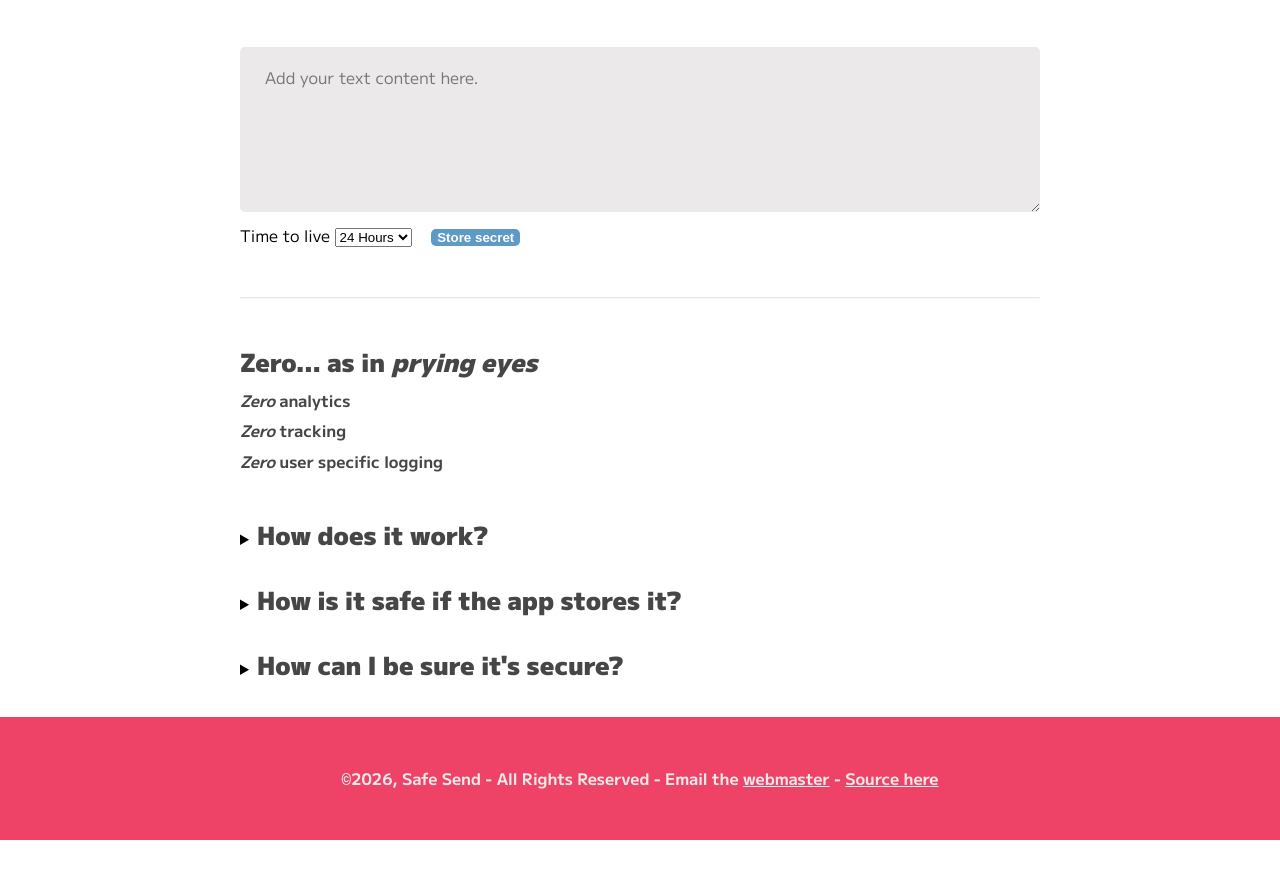
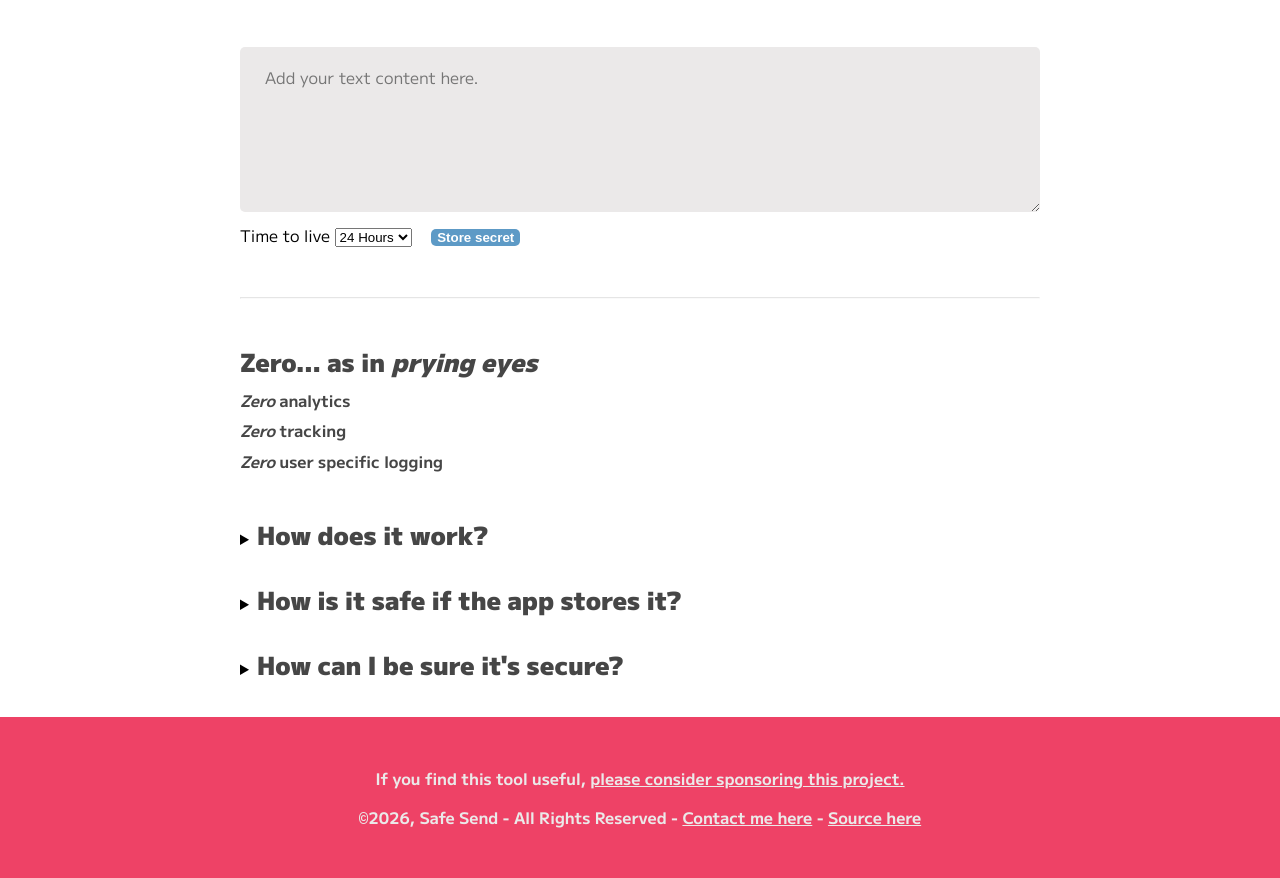
Before and after one commit to tlegasse/safe-send-net, a website: page static/client/index.html in a window 1280 px wide. Shown: the part 126-1004 px from the top of the page. Before the commit the page ends 966 px from the top, so only its background shows below. Drawn offline with Linux system fonts and the light colour scheme; files whose address does not match are found by name.

Commit message:
Moving some links around

```diff
--- a/static/client/index.html
+++ b/static/client/index.html
@@ -123,7 +123,9 @@
         <div class="footer">
             <div class="safe-send__footer page-width">
                 <div class="footer__copyright">
-                    <p>©<span id="year"></span>, Safe Send - All Rights Reserved - Email the <a href="mailto:tanner@legasse.dev">webmaster</a> - <a target="_blank" href="https://github.com/tlegasse/safe-send-net">Source here</a></p>
+                    <p>If you find this tool useful, <a target="_blank" href="https://github.com/sponsors/tlegasse">please consider sponsoring this project.</a></p>
+                    <br>
+                    <p>©<span id="year"></span>, Safe Send - All Rights Reserved - <a href="mailto:tanner@legasse.dev">Contact me here</a> - <a target="_blank" href="https://github.com/tlegasse/safe-send-net">Source here</a></p>
                 </div>
             </div>
         </div>
```
